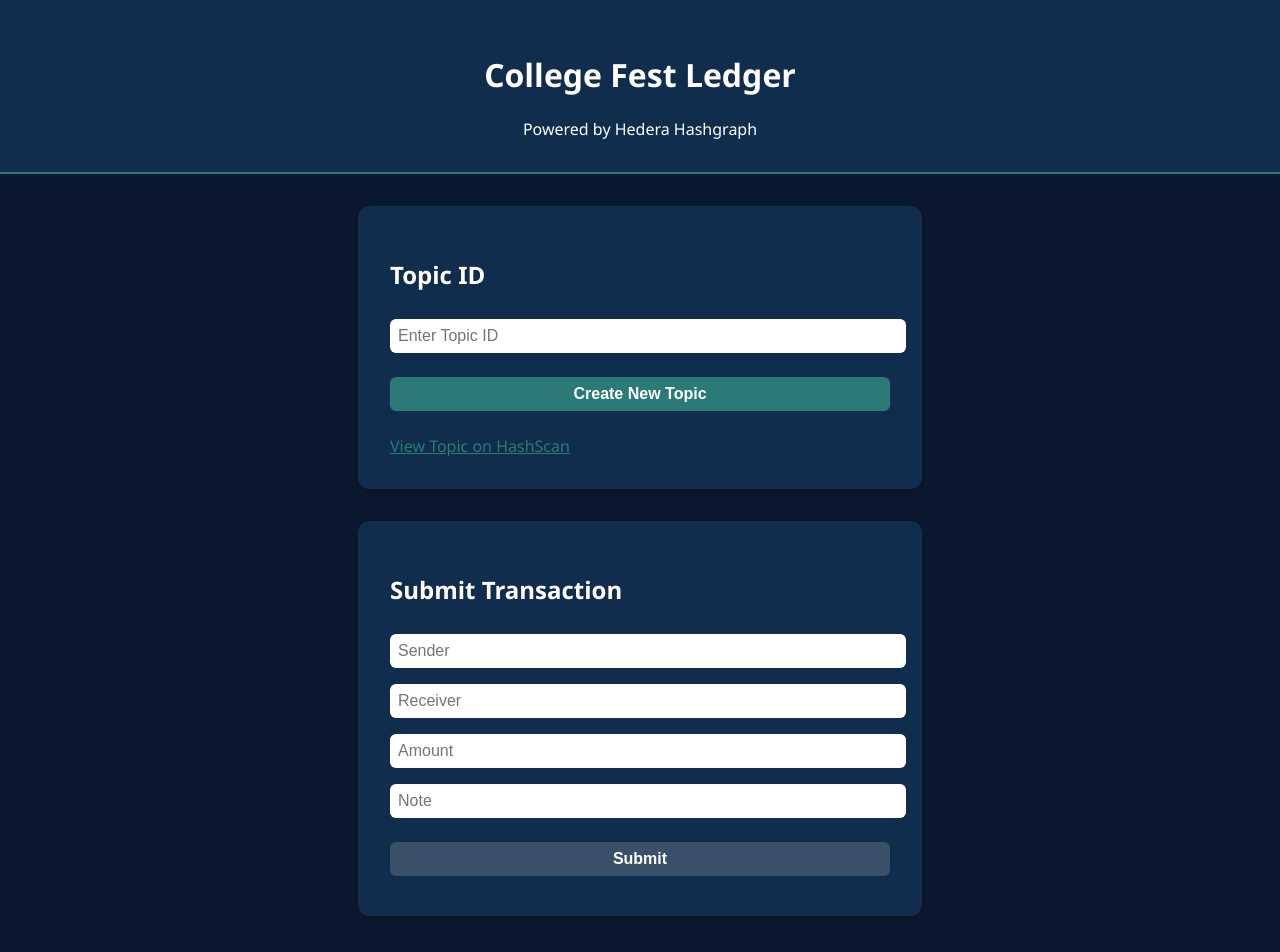
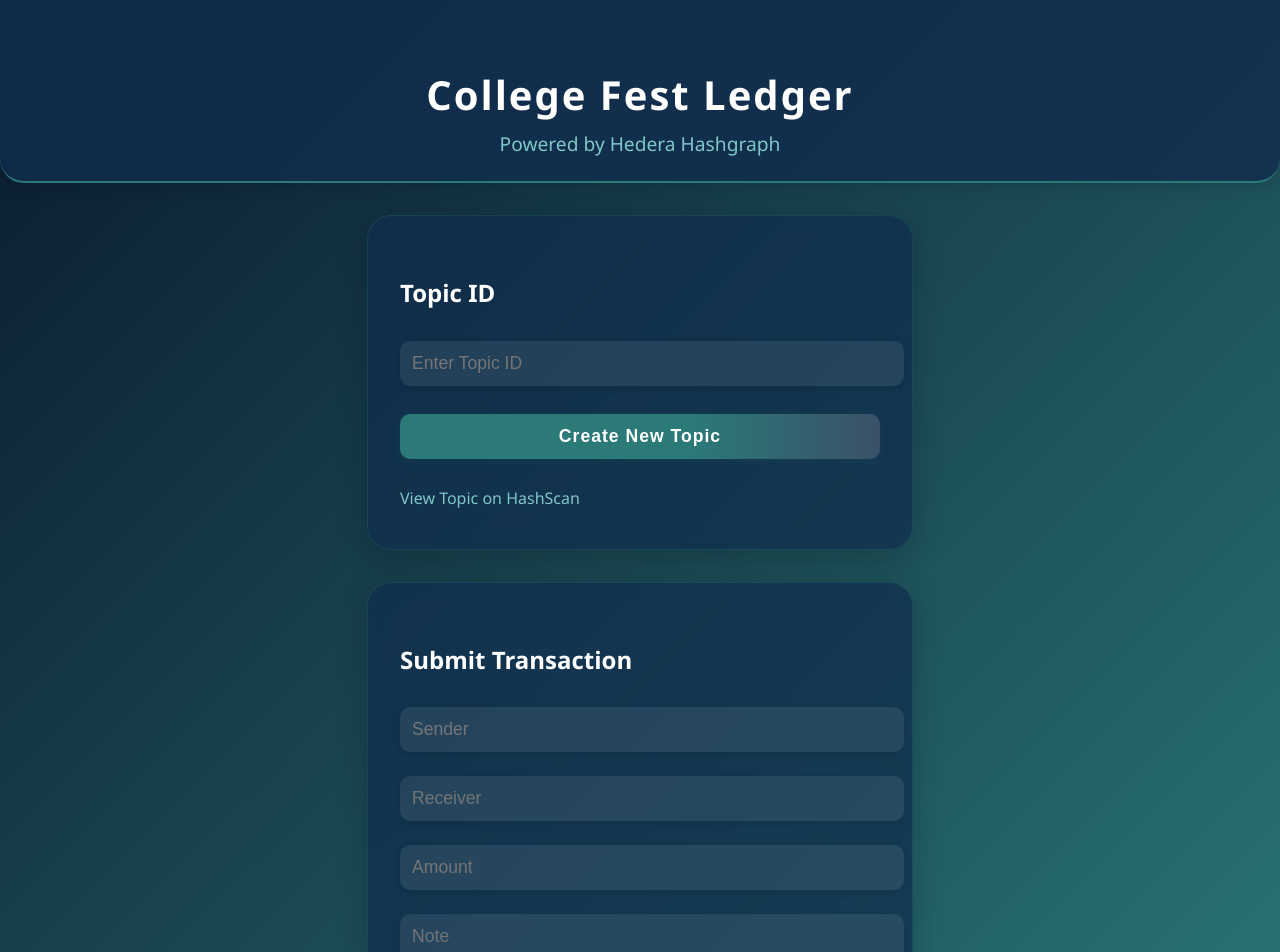
Before and after one commit to Sohail103/LeafLedger, a React (Create React App) app in the folder frontend/: page / in a window 1280 px wide. Shown: the top 952 px of the page. Built offline with nearby package versions, Linux system fonts and the light colour scheme.

Commit message:
updated ui

```diff
--- a/frontend/src/App.js
+++ b/frontend/src/App.js
@@ -114,6 +114,9 @@
         </form>
         {submitMsg && <div className="msg">{submitMsg}</div>}
       </section>
+      <footer>
+        &copy; {new Date().getFullYear()} College Fest Ledger &mdash; Powered by Hedera Hashgraph
+      </footer>
     </div>
   );
 }
--- a/frontend/src/hedera-theme.css
+++ b/frontend/src/hedera-theme.css
@@ -1,54 +1,102 @@
 body,
 .hedera-app {
-    background: #0a192f;
+    background: linear-gradient(135deg, #0a192f 0%, #2b7a78 100%);
     color: #fff;
     font-family: 'Segoe UI', 'Roboto', sans-serif;
     min-height: 100vh;
+    margin: 0;
 }
 
 header {
     text-align: center;
-    padding: 2rem 0 1rem 0;
-    background: #112d4e;
+    padding: 2.5rem 0 1.5rem 0;
+    background: rgba(17, 45, 78, 0.85);
     border-bottom: 2px solid #2b7a78;
+    box-shadow: 0 4px 16px #0002;
+    border-radius: 0 0 24px 24px;
+}
+
+header h1 {
+    font-size: 2.5rem;
+    letter-spacing: 2px;
+    margin-bottom: 0.5rem;
+}
+
+header p {
+    font-size: 1.2rem;
+    color: #7fc7c7;
+    margin: 0;
 }
 
 .card {
-    background: #112d4e;
+    background: rgba(17, 45, 78, 0.7);
     margin: 2rem auto;
-    padding: 2rem;
-    border-radius: 12px;
-    max-width: 500px;
-    box-shadow: 0 2px 8px #0004;
+    padding: 2.5rem 2rem;
+    border-radius: 24px;
+    max-width: 480px;
+    box-shadow: 0 8px 32px #0003;
+    backdrop-filter: blur(8px);
+    border: 1px solid #2b7a7844;
+    transition: box-shadow 0.2s;
+}
+
+.card:hover {
+    box-shadow: 0 12px 40px #2b7a7855;
 }
 
 input,
 button {
-    margin: 0.5rem 0;
-    padding: 0.5rem;
-    border-radius: 6px;
+    margin: 0.75rem 0;
+    padding: 0.75rem;
+    border-radius: 10px;
     border: none;
     width: 100%;
-    font-size: 1rem;
+    font-size: 1.1rem;
+    background: rgba(255, 255, 255, 0.08);
+    color: #fff;
+    transition: background 0.2s, box-shadow 0.2s;
+    box-shadow: 0 2px 8px #0002;
+}
+
+input:focus {
+    outline: none;
+    background: rgba(43, 122, 120, 0.15);
+    box-shadow: 0 0 0 2px #2b7a78;
 }
 
 button {
-    background: #2b7a78;
+    background: linear-gradient(90deg, #2b7a78 60%, #3a5068 100%);
     color: #fff;
     cursor: pointer;
     font-weight: bold;
+    margin-top: 1rem;
+    letter-spacing: 1px;
+    box-shadow: 0 2px 8px #2b7a7822;
+}
+
+button:hover:not(:disabled) {
+    background: linear-gradient(90deg, #3a5068 0%, #2b7a78 100%);
+    box-shadow: 0 4px 16px #2b7a7844;
 }
 
 button:disabled {
     background: #3a5068;
     cursor: not-allowed;
+    opacity: 0.7;
 }
 
 a {
-    color: #2b7a78;
+    color: #7fc7c7;
+    text-decoration: none;
+    display: block;
+    margin-top: 0.75rem;
+    font-weight: 500;
+    transition: color 0.2s;
+}
+
+a:hover {
+    color: #f9f7f7;
     text-decoration: underline;
-    display: block;
-    margin-top: 0.5rem;
 }
 
 ul {
@@ -57,37 +105,33 @@
 }
 
 li {
-    background: #172a45;
+    background: rgba(23, 42, 69, 0.8);
     margin: 0.5rem 0;
     padding: 1rem;
-    border-radius: 8px;
+    border-radius: 12px;
+    box-shadow: 0 2px 8px #0002;
 }
 
 footer {
     text-align: center;
-    padding: 1rem;
-    background: #112d4e;
+    padding: 1.5rem;
+    background: rgba(17, 45, 78, 0.85);
     border-top: 2px solid #2b7a78;
     margin-top: 2rem;
+    border-radius: 24px 24px 0 0;
+    color: #7fc7c7;
+    font-size: 1rem;
+    box-shadow: 0 -4px 16px #0002;
 }
 
 .msg {
-    margin-top: 1rem;
-    color: #2b7a78;
+    margin-top: 1.2rem;
+    color: #7fc7c7;
     font-weight: bold;
+    font-size: 1.1rem;
+    text-align: center;
+    background: rgba(43, 122, 120, 0.08);
+    border-radius: 8px;
+    padding: 0.5rem;
+    box-shadow: 0 2px 8px #2b7a7822;
 }
-
-/* Additional styles for the button in the Topic ID section */
-button {
-    background: #2b7a78;
-    color: #fff;
-    cursor: pointer;
-    font-weight: bold;
-    margin-top: 1rem;
-    /* Add margin-top for spacing */
-}
-
-button:disabled {
-    background: #3a5068;
-    cursor: not-allowed;
-}
```
